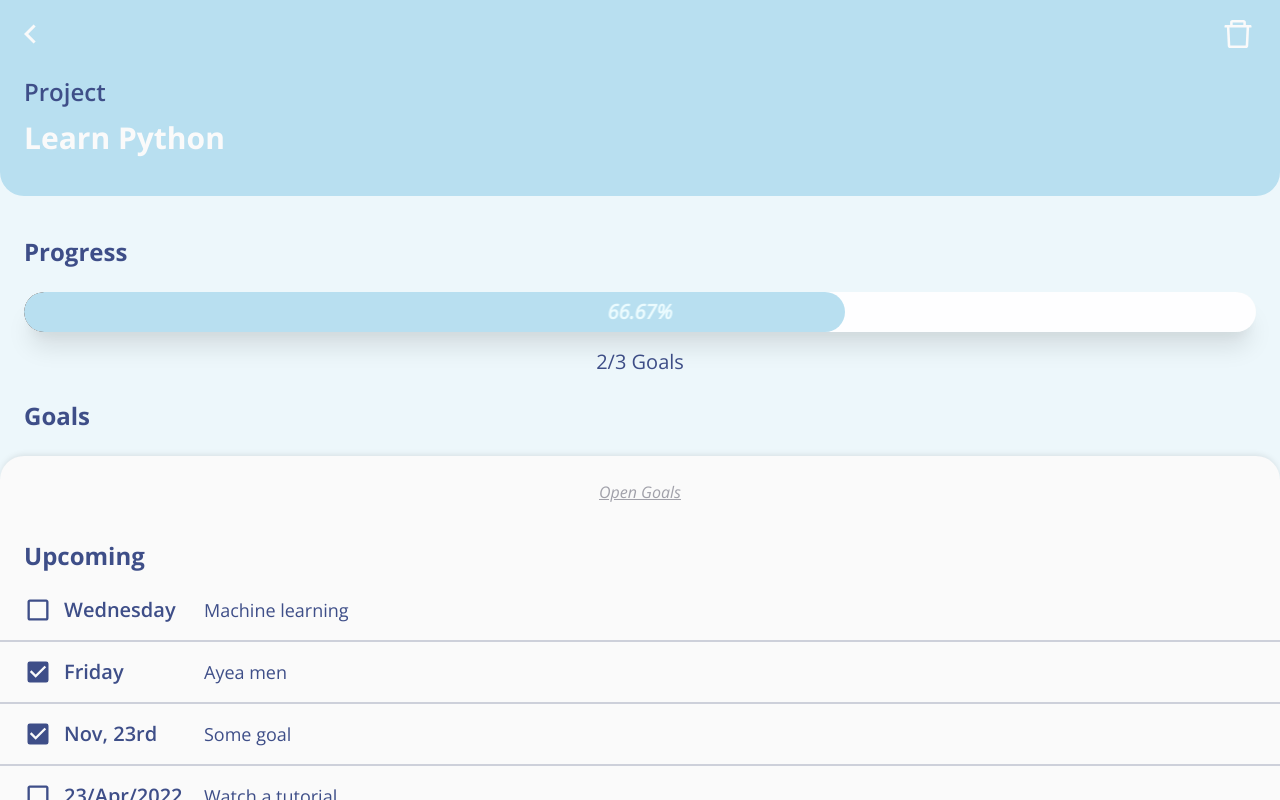
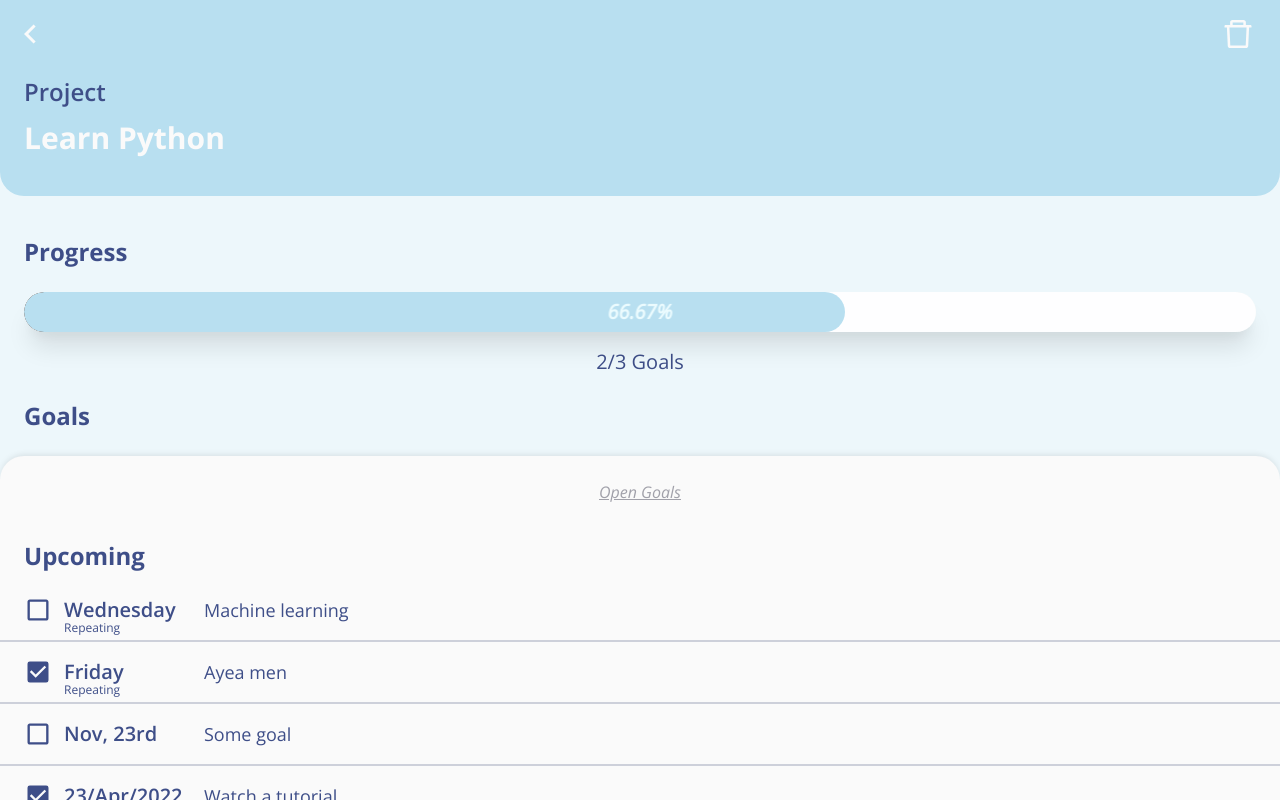
Before and after one commit to MiltonEBR/Diaguin-fe, a React (Create React App) app: page /project/1 in a window 1280 px wide. Built offline with nearby package versions, Linux system fonts and the light colour scheme; data requests are answered from the project's data file.

Commit message:
Added repeat indicator and link from today tasks to projects

```diff
--- a/db.json
+++ b/db.json
@@ -21,11 +21,11 @@
   ],
   "goals": [
     {
-      "id": 1,
       "description": "Watch a tutorial",
       "repeat": false,
       "dates": ["2022-04-23T18:25:43.511Z"],
-      "finished": false
+      "finished": true,
+      "id": 1
     },
     {
       "id": 2,
@@ -35,18 +35,18 @@
       "finished": false
     },
     {
-      "id": 3,
       "description": "Bip bup",
       "repeat": false,
       "dates": [],
-      "finished": false
+      "finished": false,
+      "id": 3
     },
     {
-      "id": 4,
       "description": "Some goal",
       "repeat": false,
       "dates": ["2021-11-23T18:25:43.511Z"],
-      "finished": true
+      "finished": false,
+      "id": 4
     },
     {
       "id": 5,
--- a/src/Components/PreviewGoals/GoalItem.tsx
+++ b/src/Components/PreviewGoals/GoalItem.tsx
@@ -13,12 +13,14 @@ function GoalItem({
   className,
   showArrow,
   onCheck,
+  onOpen,
 }: {
   goal: Goal;
   showDate?: boolean;
   showArrow?: boolean;
   className?: string;
   onCheck?: () => void;
+  onOpen?: (goal: Goal) => void;
 }): JSX.Element {
   return (
     <div
@@ -36,13 +38,22 @@ function GoalItem({
         </IconContext.Provider>
       </button>
       {goal.dates && showDate ? (
-        <p className="font-semibold text-blue text-xl mr-3 w-32">
-          {goal.nextDate}
-        </p>
+        <div className="text-blue mr-3 w-32 relative">
+          <p className="font-semibold text-xl">{goal.nextDate}</p>
+          {goal.repeat && (
+            <p className="font-light text-xs absolute -mt-1">Repeating</p>
+          )}
+        </div>
       ) : null}
       <p className="font-light text-blue text-lg">{goal.description}</p>
       {showArrow && (
-        <button type="button" className="ml-auto">
+        <button
+          type="button"
+          className="ml-auto"
+          onClick={() => {
+            if (onOpen) onOpen(goal);
+          }}
+        >
           <IconContext.Provider value={{ className: 'fill-dark h-7 w-7' }}>
             <Arrow />
           </IconContext.Provider>
@@ -57,6 +68,7 @@ GoalItem.defaultProps = {
   showDate: false,
   showArrow: false,
   onCheck: undefined,
+  onOpen: undefined,
 };
 
 export default GoalItem;
--- a/src/Components/PreviewGoals/index.tsx
+++ b/src/Components/PreviewGoals/index.tsx
@@ -13,6 +13,7 @@ function ProjectGoals({
   onExpand,
   noTitles,
   onCheck,
+  onOpenGoal,
 }: {
   className?: string;
   upcomingGoals: Goal[];
@@ -20,6 +21,7 @@ function ProjectGoals({
   onExpand?: string;
   noTitles?: boolean;
   onCheck?: (goal: Goal) => void;
+  onOpenGoal?: (goal: Goal) => void;
 }): JSX.Element {
   return (
     <div
@@ -56,6 +58,10 @@ function ProjectGoals({
               onCheck={() => {
                 if (onCheck) onCheck(g);
               }}
+              showArrow={onOpenGoal !== undefined}
+              onOpen={(goal) => {
+                if (onOpenGoal) onOpenGoal(goal);
+              }}
             />
           ))}
           {!noTitles && upcomingGoals.length > 0 && (
@@ -69,6 +75,10 @@ function ProjectGoals({
               key={`nd-${g.id}`}
               onCheck={() => {
                 if (onCheck) onCheck(g);
+              }}
+              showArrow={onOpenGoal !== undefined}
+              onOpen={(goal) => {
+                if (onOpenGoal) onOpenGoal(goal);
               }}
             />
           ))}
@@ -95,6 +105,7 @@ ProjectGoals.defaultProps = {
   onExpand: '',
   noTitles: false,
   onCheck: undefined,
+  onOpenGoal: undefined,
 };
 
 export default ProjectGoals;
--- a/src/Views/Home/index.tsx
+++ b/src/Views/Home/index.tsx
@@ -1,4 +1,5 @@
 import React, { useState } from 'react';
+import { useHistory } from 'react-router';
 import Subtitle from '../../Components/Texts/Subtitle';
 import WelcomeTtl from '../../Components/Texts/WelcomeTtl';
 import Cards from '../../Components/Cards';
@@ -21,6 +22,8 @@ function Home({
   createProject: (name: string) => void;
   updateGoal: (id: string, goal: Goal) => void;
 }): JSX.Element {
+  const history = useHistory();
+
   const [showConfirm, setShowConfirm] = useState<boolean>(false);
   const [projectName, setProjectName] = useState<string>('');
 
@@ -74,6 +77,12 @@ function Home({
           onCheck={(g) => {
             updateGoal(g.id, { ...g, finished: !g.finished });
           }}
+          onOpenGoal={(goal) => {
+            const proj = projects.find((p) => p.goalsId.includes(goal.id));
+            if (proj) {
+              history.push(`/project/${proj.id}`);
+            }
+          }}
         />
       </div>
       {showConfirm && (
```
